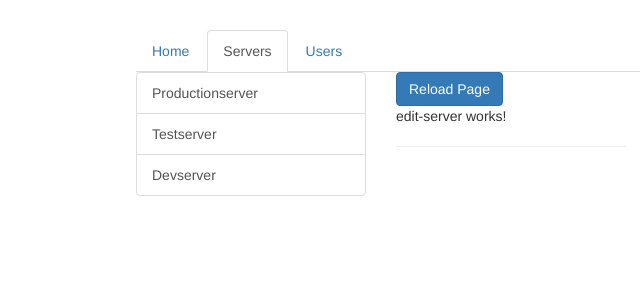
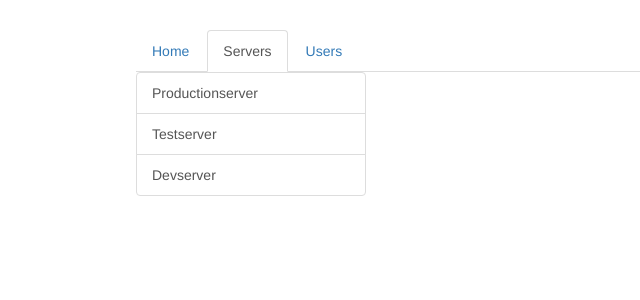
Before and after one commit to uladzimir-yeudakimovich/routing, an Angular app: page /servers in a window 1280 px wide. Shown: the top 300 px of the page, without its empty margins (129-769 px from the left). Built offline with nearby package versions, Linux system fonts and the light colour scheme.

Commit message:
child routes

```diff
--- a/src/app/servers/servers.component.html
+++ b/src/app/servers/servers.component.html
@@ -12,9 +12,10 @@
     </div>
   </div>
   <div class="col-xs-12 col-sm-4">
-    <button class="btn btn-primary" (click)="onReload()">Reload Page</button>
+    <router-outlet></router-outlet>
+    <!-- <button class="btn btn-primary" (click)="onReload()">Reload Page</button>
     <app-edit-server></app-edit-server>
-    <hr>
+    <hr> -->
     <!-- <app-server></app-server> -->
   </div>
 </div>
--- a/src/app/users/users.component.html
+++ b/src/app/users/users.component.html
@@ -10,6 +10,7 @@
     </div>
   </div>
   <div class="col-xs-12 col-sm-4">
-    <app-user></app-user>
+    <router-outlet></router-outlet>
+    <!-- <app-user></app-user> -->
   </div>
 </div>
```
Also changed, not shown: src/app/app.module.ts (+7 -5 lines).
